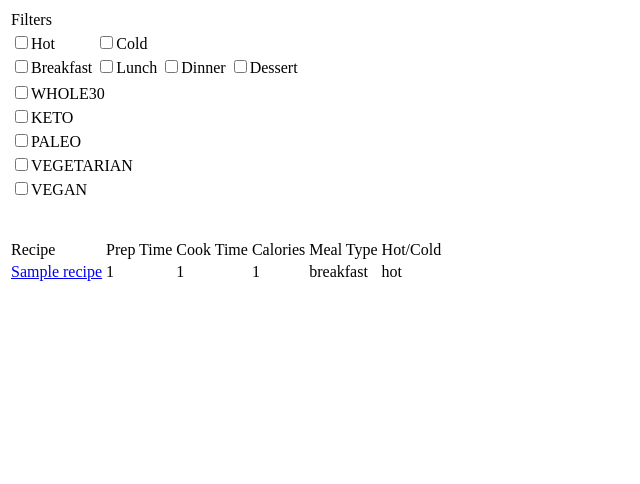
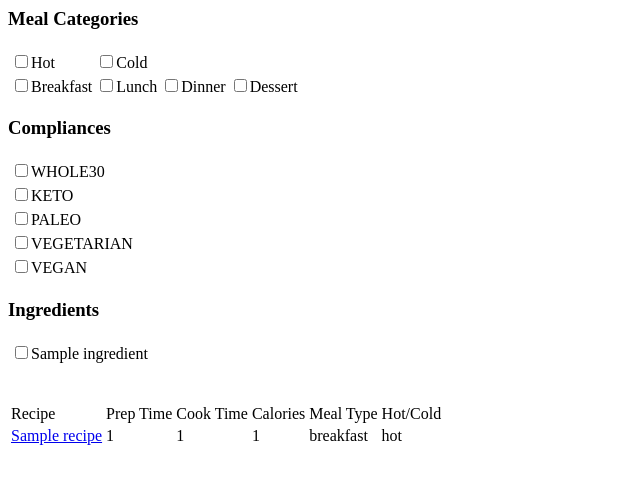
Before and after one commit to gbernich/cookbook, a PHP site: page / in a window 1280 px wide. Shown: the top 484 px of the page, without its empty margins (0-640 px from the left). Run offline with PHP 8.4, Linux system fonts and the light colour scheme; data comes from the database, SQL or seed files in the repository; tables that the repository leaves empty hold one stand-in row (values such as "Sample post").

Commit message:
Filtering seems to be working for ingredients and compliances.

```diff
--- a/html/index.php
+++ b/html/index.php
@@ -42,11 +42,8 @@ function updateTable() {
 	compliances = getCheckedCheckboxesFor('compliance').join(',');
 	console.log(compliances);
 
-	// if string empty, reload all recipes
-	if (criteria == "") {
-		initPage();
-		return;
-	}
+	ingredients = getCheckedCheckboxesFor('ingredient').join(',');
+	console.log(ingredients);
 
 	// Clean up criteria
 	criteria = "(".concat(criteria, ")");
@@ -58,7 +55,7 @@ function updateTable() {
 			document.getElementById("recipeTable").innerHTML = this.responseText;
 		}
 	};
-	xmlhttp.open("GET", "findRecipes.php?criteria=" + criteria + "&compliances=" + compliances, true);
+	xmlhttp.open("GET", "findRecipes.php?criteria=" + criteria + "&compliances=" + compliances + "&ingredients=" + ingredients, true);
 	xmlhttp.send();
 
 }
@@ -66,9 +63,8 @@ function updateTable() {
 </script>
 </head>
 <body>
-
+	<h3>Meal Categories</h3>
 	<table>
-	<tr><td>Filters</td></tr>
 	<tr><td><input name="hot_cold"            type="checkbox" value="hot_cold='HOT'"           onclick="updateTable();"/>Hot</td>
 	    <td><input name="hot_cold"            type="checkbox" value="hot_cold='COLD'"          onclick="updateTable();"/>Cold</td></tr>
 	<tr><td><input name="meal_type"           type="checkbox" value="meal_type='BREAKFAST'"    onclick="updateTable();"/>Breakfast</td>
@@ -76,8 +72,6 @@ function updateTable() {
 	    <td><input name="meal_type"           type="checkbox" value="meal_type='DINNER'"       onclick="updateTable();"/>Dinner</td>
 	    <td><input name="meal_type"           type="checkbox" value="meal_type='DESSERT'"      onclick="updateTable();"/>Dessert</td></tr>
 	</table>
-
-	<table>
 
 <?php
 $servername = "localhost";
@@ -93,20 +87,38 @@ if ($conn->connect_error) {
     die("Connection failed: " . $conn->connect_error);
 }
 
+// Compliance checkboxes
 $sql = "SELECT * FROM Compliance";
 $result = $conn->query($sql);
 
 if ($result->num_rows > 0) {
+	echo "<h3>Compliances</h3><table>";
         while($row = $result->fetch_assoc()) {
 		echo "<tr><td><input name='compliance' type='checkbox' value=".$row['id']." onclick='updateTable();' >".$row['name']."</input></td></tr>\n";
 	}
+	echo "</table>";
 } else {
-    echo "0 results";
+    echo "No compliances yet";
 }
+
+// Ingredient checkboxes
+$sql = "SELECT * FROM Ingredient";
+$result = $conn->query($sql);
+
+if ($result->num_rows > 0) {
+	echo "<h3>Ingredients</h3><table>";
+        while($row = $result->fetch_assoc()) {
+		echo "<tr><td><input name='ingredient' type='checkbox' value=".$row['id']." onclick='updateTable();' >".$row['name']."</input></td></tr>\n";
+	}
+	echo "</table>";
+} else {
+    echo "No compliances yet";
+}
+
+
 $conn->close();
 ?>
 
-</table>
 <br></br>
 
 <div id="recipeTable"></div>
```
Also changed, not shown: html/findRecipes.php (+22 -3 lines).
